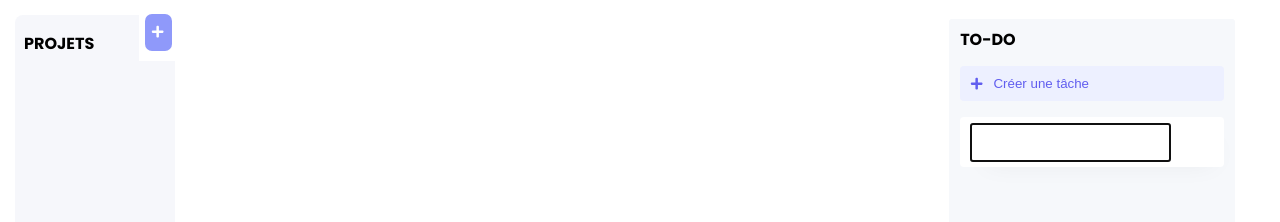
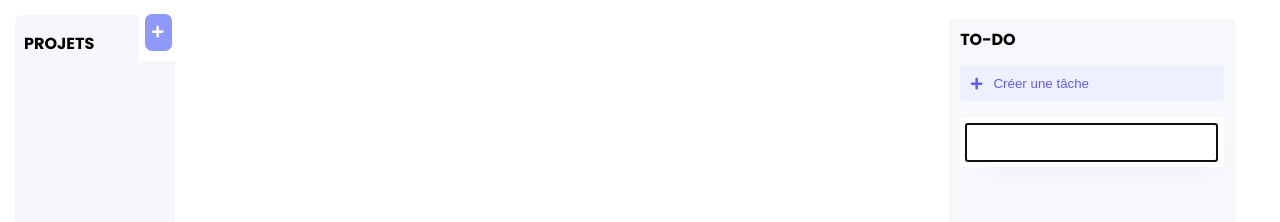
Before and after one commit to GoodMorning46/Notes, a React (Create React App) app: page / in a window 1280 px wide. Both pictures are taken after a click on the button "Créer une tâche". Shown: the top 222 px of the page. Built offline with nearby package versions, Linux system fonts and the light colour scheme.

Commit message:
Permettre la modification d'une tâche

```diff
--- a/src/components/TodoList.js
+++ b/src/components/TodoList.js
@@ -16,7 +16,14 @@ const TodoList = ({ todos, setTodos }) => {
     saveProjects(updatedTodos);
   };
 
-  const handleEditTodo = (e, todoId) => {
+  const handleDoubleClick = (todoId) => {
+    const updatedTodos = todos.map(todo =>
+      todo.id === todoId ? { ...todo, isEditing: !todo.isEditing } : todo
+    );
+    setTodos(updatedTodos);
+  };
+
+  const handleEditChange = (e, todoId) => {
     const updatedTodos = todos.map(todo =>
       todo.id === todoId ? { ...todo, text: e.target.value } : todo
     );
@@ -56,29 +63,31 @@ const TodoList = ({ todos, setTodos }) => {
       </button>
       <ul className="todo-list">
   {todos.map((todo, index) => (
-          <li key={todo.id} className="todo-list-item">
+    <li
+      key={todo.id}
+      className={`todo-list-item ${todo.isEditing ? "editing" : ""}`}
+      onDoubleClick={() => handleDoubleClick(todo.id)}
+    >
       {todo.isEditing ? (
-              <div className="task-content">
         <input
           ref={index === todos.length - 1 ? newTodoRef : null}
           type="text"
           value={todo.text}
-                  onChange={(e) => handleEditTodo(e, todo.id)}
+          onChange={(e) => handleEditChange(e, todo.id)}
           onBlur={() => handleFinishEdit(todo.id)}
           onKeyPress={(e) => e.key === 'Enter' && handleFinishEdit(todo.id)}
+          autoFocus
         />
-              </div>
       ) : (
         <div className="task-content">
           <input type="checkbox" className="task-checkbox" onClick={() => deleteTodo(todo.id)} />
-                <div className="task-text-container">
           <span className="task-text">{todo.text}</span>
-                </div>
         </div>
       )}
     </li>
   ))}
 </ul>
+
     </div>
   );
 };
```
Lines whose indentation alone changed are shown as unchanged.
